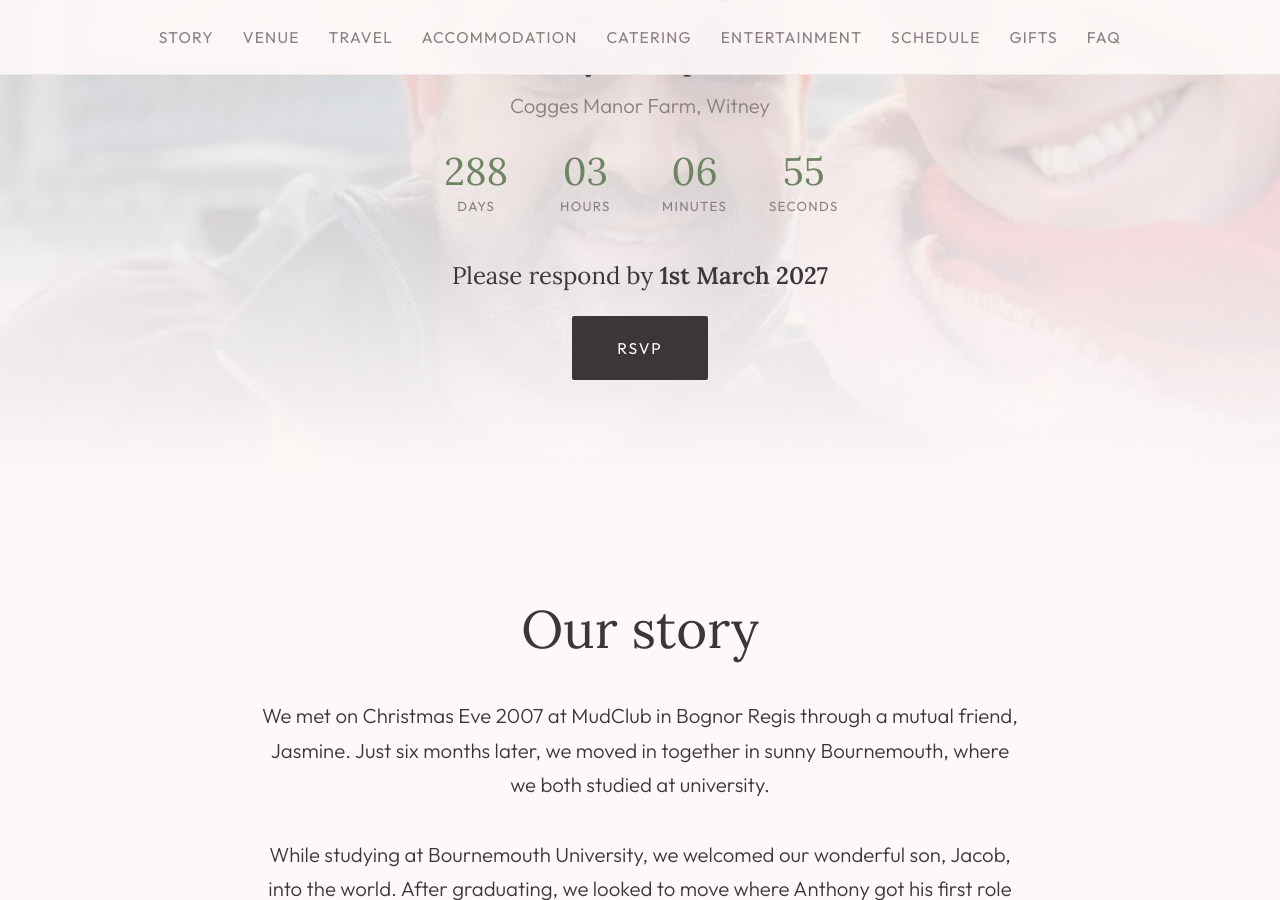
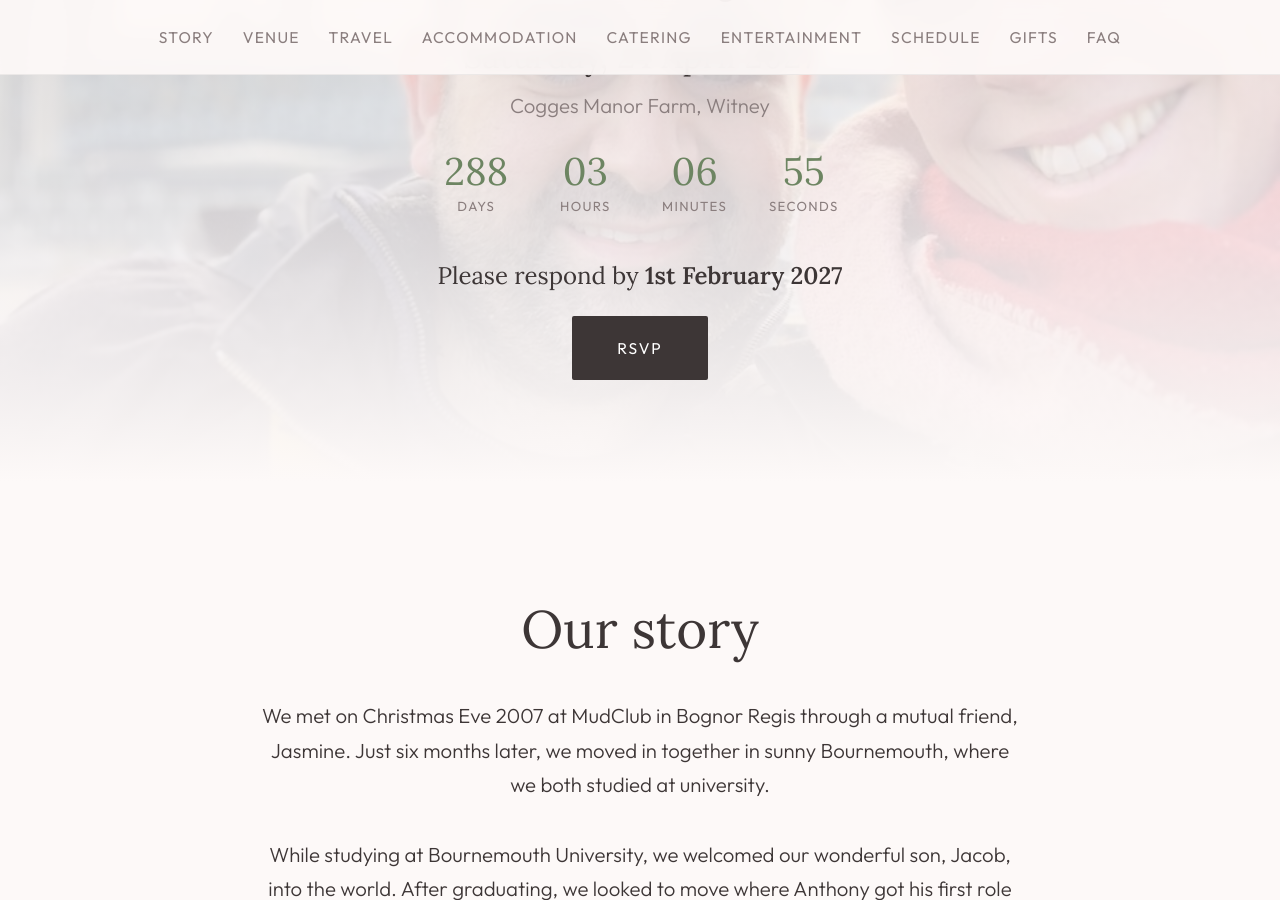
Before and after one commit to Anthony-Nicholls/wedding, a Jekyll site: the page built from evening/index.html, in a window 1280 px wide and 900 px high, scrolled down 418 px. Built offline with Jekyll 4.4.1, drawn with Linux system fonts in a browser that asks for light colours; some of the changed text lies outside the part shown.

Commit message:
Fix rsvp deadline

```diff
--- a/_config.yml
+++ b/_config.yml
@@ -8,10 +8,10 @@ venue_name: Cogges Manor Farm, Witney
 countdown_datetime: "2027-04-24T13:00:00+01:00"
 rsvp:
   day:
-    deadline: 1st February 2027
+    deadline: 1st March 2027
     url: https://forms.gle/TYaC1gbCh69rhgCw6
   evening:
-    deadline: 1st March 2027
+    deadline: 1st February 2027
     url: https://forms.gle/mLFNgaRh1h63CqHb9
 email: hello@nichollswedding.co.uk
 
```
